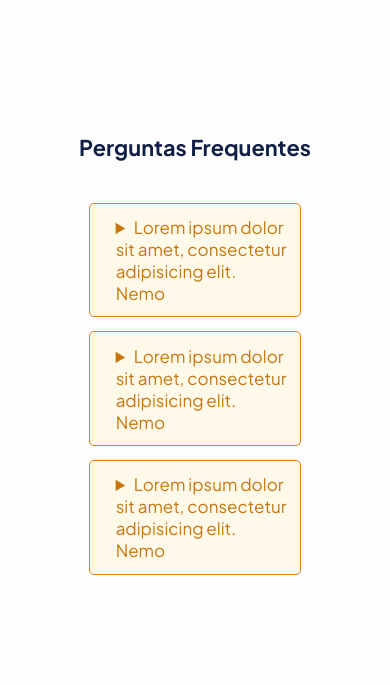
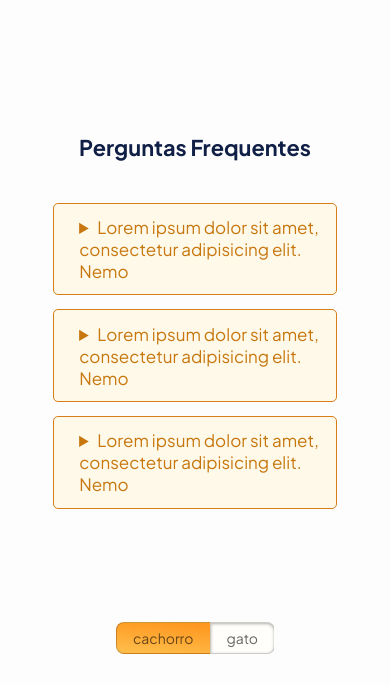
Before and after one commit to melissaJll/todos-por-eles, a plain HTML site: page adocao.html in a window 390 px wide. Shown: the part 800-1485 px from the top of the page. Drawn offline with nearby package versions, Linux system fonts and the light colour scheme.

Commit message:
faq arrumado para celular

```diff
--- a/css/adocao.css
+++ b/css/adocao.css
@@ -236,6 +236,7 @@
     summary{
         margin-left: 1.4rem;
       }
-      details{
-      }
+    .faq{
+      width: 100%;
+    }
   }
```
